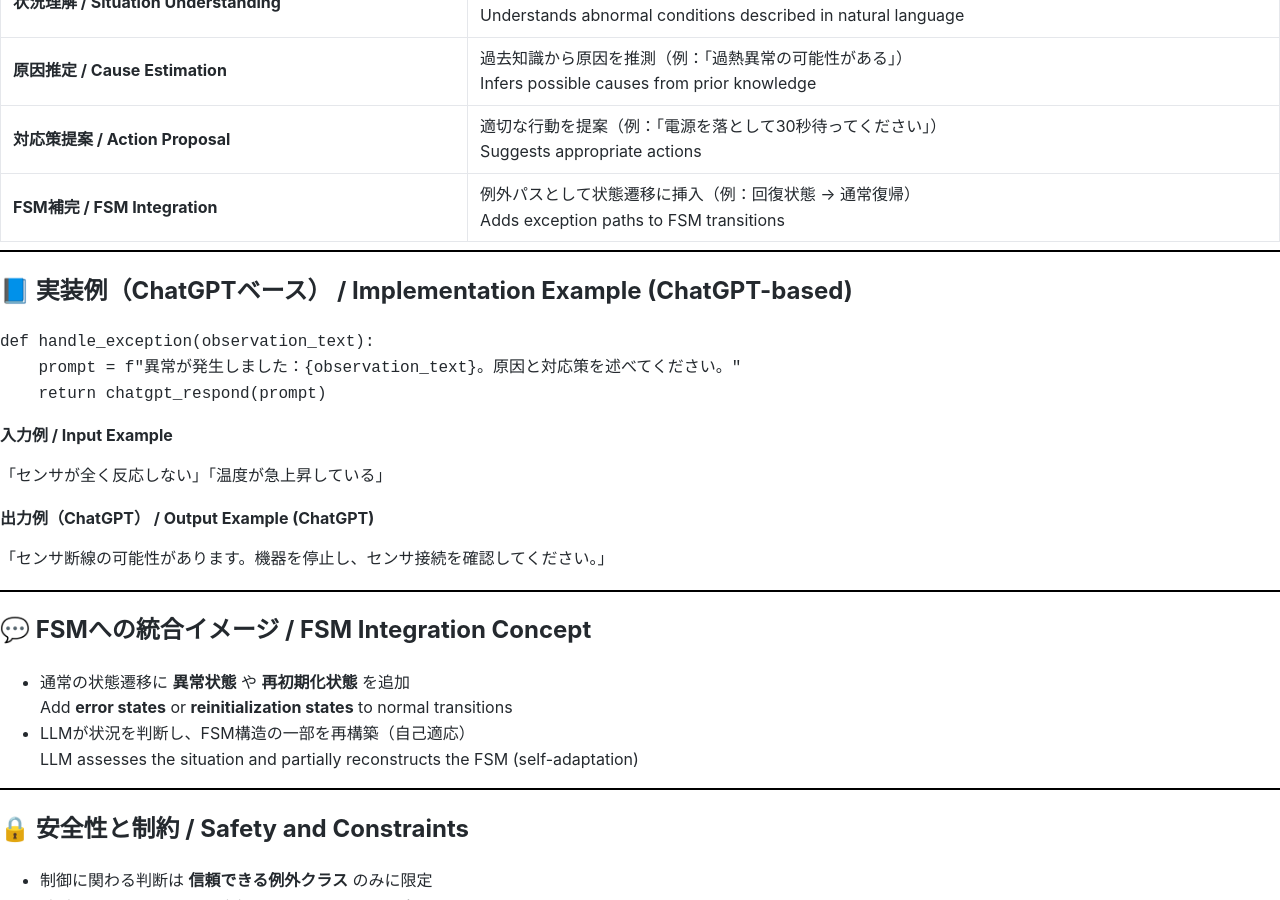
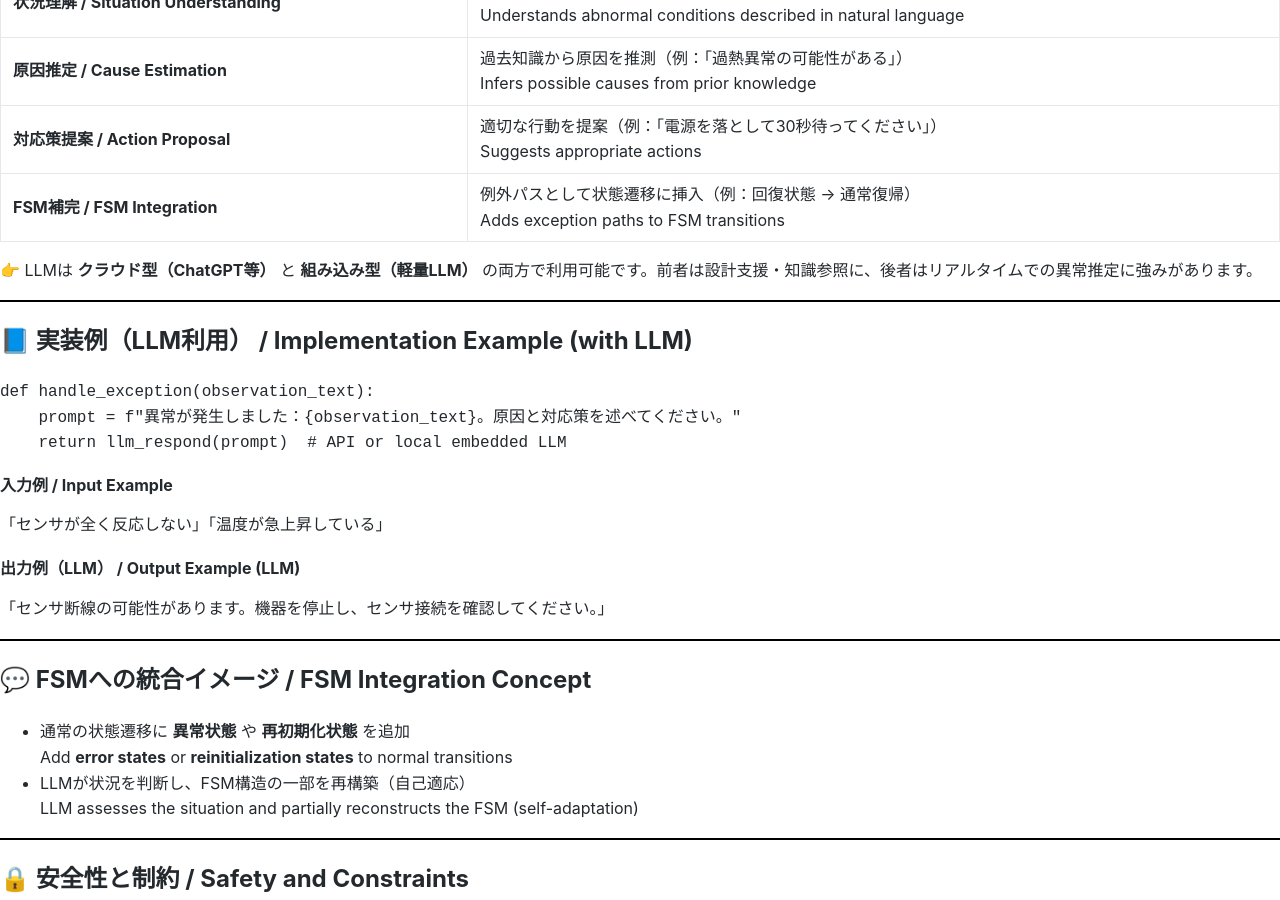
Before and after one commit to Samizo-AITL/EduController, a Jekyll site: the page built from part09_llm_hybrid/theory/03_exception_handling.md, in a window 1280 px wide and 900 px high, scrolled down 651 px. Built offline with Jekyll 4.4.1, drawn with Linux system fonts in a browser that asks for light colours.

Commit message:
Update 03_exception_handling.md

````diff
--- a/part09_llm_hybrid/theory/03_exception_handling.md
+++ b/part09_llm_hybrid/theory/03_exception_handling.md
@@ -36,14 +36,16 @@ This section introduces an approach to handling **exceptional or unknown situati
 | **対応策提案 / Action Proposal** | 適切な行動を提案（例：「電源を落として30秒待ってください」）<br>Suggests appropriate actions |
 | **FSM補完 / FSM Integration** | 例外パスとして状態遷移に挿入（例：回復状態 → 通常復帰）<br>Adds exception paths to FSM transitions |
 
+👉 LLMは **クラウド型（ChatGPT等）** と **組み込み型（軽量LLM）** の両方で利用可能です。前者は設計支援・知識参照に、後者はリアルタイムでの異常推定に強みがあります。
+
 ---
 
-## 📘 **実装例（ChatGPTベース） / Implementation Example (ChatGPT-based)**
+## 📘 **実装例（LLM利用） / Implementation Example (with LLM)**
 
 ```python
 def handle_exception(observation_text):
     prompt = f"異常が発生しました：{observation_text}。原因と対応策を述べてください。"
-    return chatgpt_respond(prompt)
+    return llm_respond(prompt)  # API or local embedded LLM
 ```
 
 **入力例 / Input Example**
@@ -51,7 +53,7 @@ def handle_exception(observation_text):
 「センサが全く反応しない」「温度が急上昇している」
 ```
 
-**出力例（ChatGPT） / Output Example (ChatGPT)**
+**出力例（LLM） / Output Example (LLM)**
 ```
 「センサ断線の可能性があります。機器を停止し、センサ接続を確認してください。」
 ```
@@ -94,4 +96,4 @@ def handle_exception(observation_text):
 ---
 
 **⬅️ [02_scenario_control.md](https://samizo-aitl.github.io/EduController/part09_llm_hybrid/theory/02_scenario_control.html)**
-**🏠 [Part 9 トップに戻る / Back to Part 9 Top](https://samizo-aitl.github.io/EduController/part09_llm_hybrid/)**
+**🏠 [Part 9 トップに戻る / Back to Part 9 Top](https://samizo-aitl.github.io/EduController/)**
````
